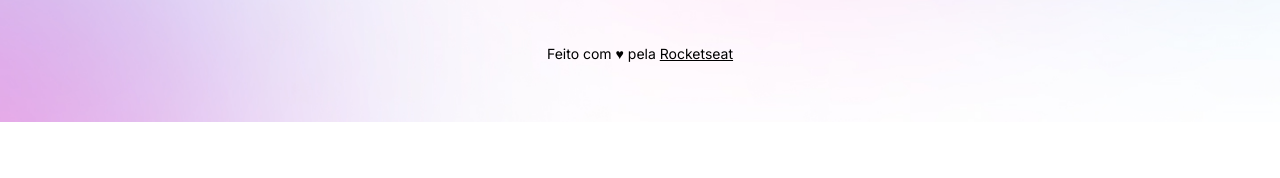
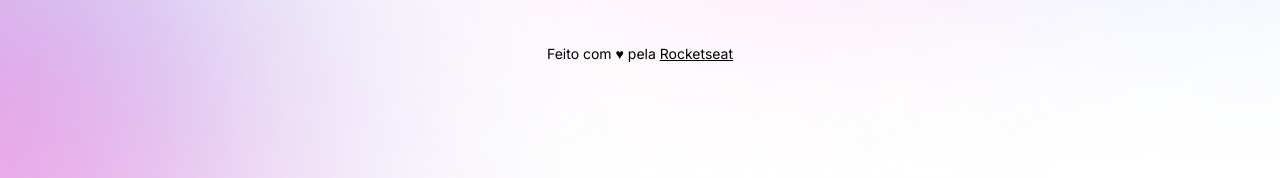
Before and after one commit to yuri-marrques/projeto, a plain HTML site: page index.html in a window 1280 px wide. Shown: the part 678-856 px from the top of the page. Before the commit the page ends 800 px from the top, so only its background shows below. Drawn offline with nearby package versions, Linux system fonts and the light colour scheme.

Commit message:
change background based on media queries

```diff
--- a/style.css
+++ b/style.css
@@ -35,6 +35,7 @@ body {
   /*background: color image repeat position/color --> ordem*/
 
   background: var(--bg-url) no-repeat top center/cover; /*atalho para escrever apenas uma linha*/
+  height: 100vh;
 }
 
 body * {
@@ -166,3 +167,13 @@ footer {
   text-align: center;
   font-size: 14px;
 }
+
+/*query selector*/
+@media(min-width: 700px){
+  :root{
+    --bg-url: url(./assets/bg-desktop.jpg);
+  }
+  .light{
+    --bg-url: url(./assets/bg-desktop-light.jpg);
+  }
+}
```
